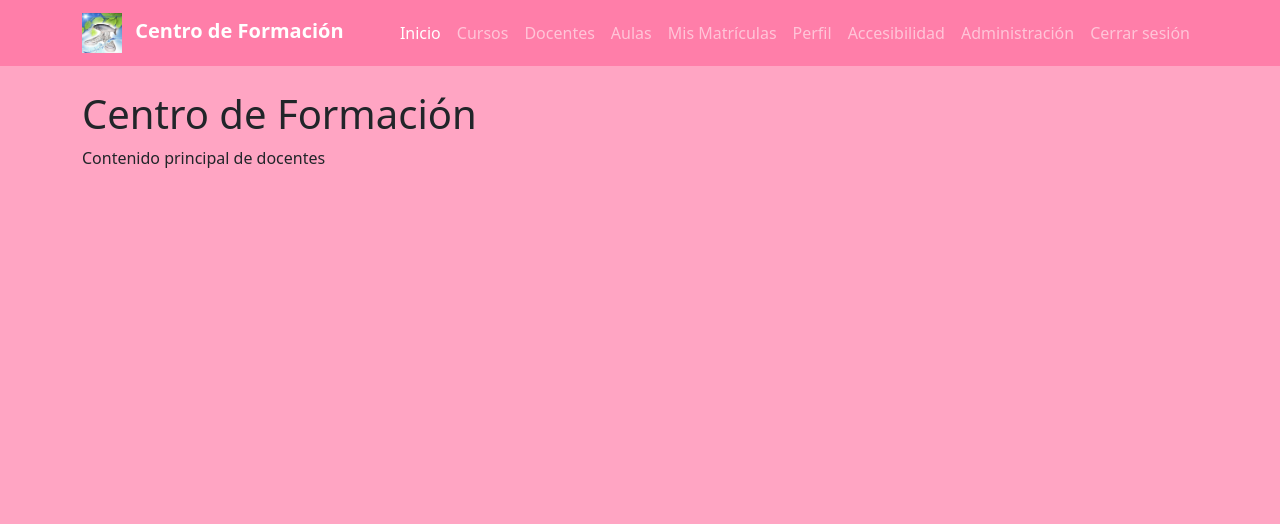
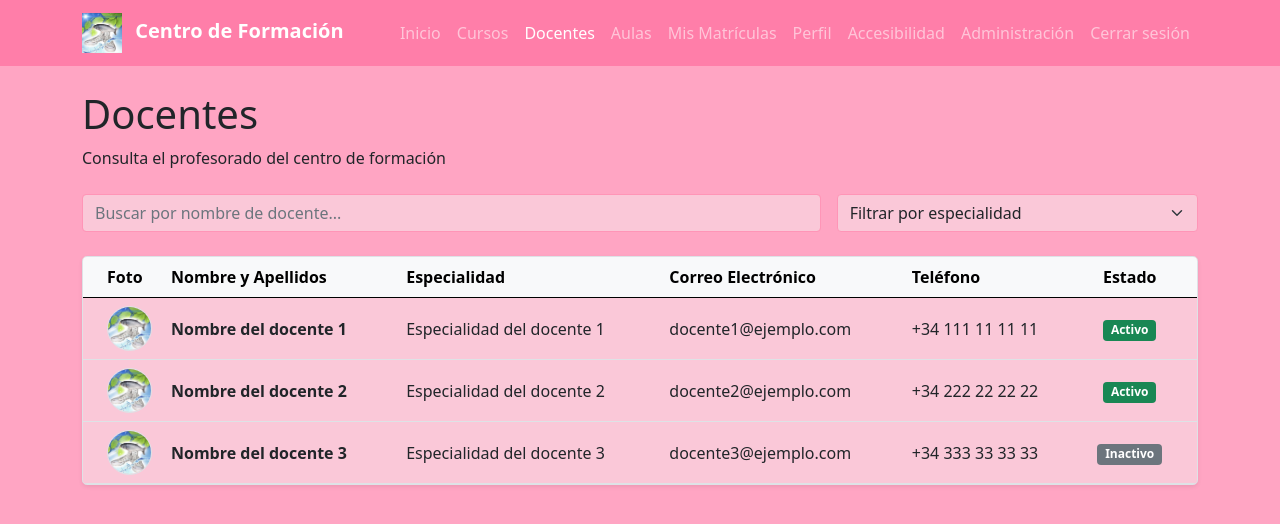
Before and after one commit to alonsodelo/AW26-27, a plain HTML site: page AW27/docentes.html in a window 1280 px wide. Drawn offline with Linux system fonts and the light colour scheme.

Commit message:
Actualizada vista docentes

```diff
--- a/AW27/css/estilos.css
+++ b/AW27/css/estilos.css
@@ -78,3 +78,30 @@ body {
     border-color: var(--color-hover);
     color: var(--color-blanco);
 }
+
+
+
+
+/*Tarjetas de docentes */
+
+.tarjeta-docente {
+    background-color: var(--color-principal);
+    border: 1px solid var(--color-borde);
+    border-radius: 10px;
+    overflow: hidden;
+    transition: transform 0.2s;
+}
+
+.tarjeta-docente:hover {
+    transform: translateY(-4px);
+}
+
+.imagen-docente {
+    height: 220px;
+    object-fit: cover;
+}
+
+.tarjeta-docente .card-footer {
+    border-top: 1px solid var(--color-borde);
+    padding: 12px;
+}
--- a/AW27/docentes.html
+++ b/AW27/docentes.html
@@ -25,9 +25,9 @@
 
                 <div class="collapse navbar-collapse" id="menuOpciones">
                     <ul class="navbar-nav ms-auto navbarPrincipal">
-                        <li class="nav-item"><a class="nav-link active" href="index.html">Inicio</a></li>
+                        <li class="nav-item"><a class="nav-link" href="index.html">Inicio</a></li>
                         <li class="nav-item"><a class="nav-link" href="cursos.html">Cursos</a></li>
-                        <li class="nav-item"><a class="nav-link" href="docentes.html">Docentes</a></li>
+                        <li class="nav-item"><a class="nav-link active" href="docentes.html">Docentes</a></li>
                         <li class="nav-item"><a class="nav-link" href="aulas.html">Aulas</a></li>
                         <li class="nav-item"><a class="nav-link" href="matriculas.html">Mis Matrículas</a></li>
                         <li class="nav-item"><a class="nav-link" href= "perfil.html">Perfil</a></li>
@@ -40,13 +40,85 @@
         </nav>
     </header>
 
-<main class="container my-4"><h1>Centro de Formación</h1>
-<p>Contenido principal de docentes</p>
-</main>
-<footer>
+<main class="container my-4">
+        <div class="mb-4">
+            <h1>Docentes</h1>
+            <p>Consulta el profesorado del centro de formación</p>
+        </div>
 
-</footer>
-<script src="js/bootstrap.bundle.min.js"></script>
+        <!-- Filtros y buscador superior -->
+        <div class="row g-3 mb-4">
+            <div class="col-md-8">
+                <input type="text" class="form-control formulario-fondo" placeholder="Buscar por nombre de docente...">
+            </div>
+            <div class="col-md-4">
+                <select class="form-select formulario-fondo">
+                    <option selected>Filtrar por especialidad</option>
+                    <option value="bd">Bases de Datos</option>
+                    <option value="web">Desarrollo Web</option>
+                </select>
+            </div>
+        </div>
+
+        <!-- Tabla -->
+        <div class="card shadow-sm border rounded-3 overflow-hidden formulario-fondo">
+            <div class="card-body p-0">
+                <div class="table-responsive">
+                    <table class="table table-hover align-middle mb-0">
+                        <thead class="table-light border-bottom">
+                            <tr>
+                                <th scope="col" class="ps-4" style="width: 80px;">Foto</th>
+                                <th scope="col">Nombre y Apellidos</th>
+                                <th scope="col">Especialidad</th>
+                                <th scope="col">Correo Electrónico</th>
+                                <th scope="col">Teléfono</th>
+                                <th scope="col" class="text-center pe-4">Estado</th>
+                            </tr>
+                        </thead>
+                        <tbody>
+                            <!-- Docente 1 -->
+                            <tr>
+                                <td class="ps-4">
+                                    <img src="img/fih.png" alt="Foto docente 1" class="rounded-circle border" width="45" height="45" style="object-fit: cover;">
+                                </td>
+                                <td class="fw-bold">Nombre del docente 1</td>
+                                <td>Especialidad del docente 1</td>
+                                <td>docente1@ejemplo.com</td>
+                                <td>+34 111 11 11 11</td>
+                                <td class="text-center pe-4"><span class="badge bg-success">Activo</span></td>
+                            </tr>
+                            <!-- Docente 2 -->
+                            <tr>
+                                <td class="ps-4">
+                                    <img src="img/fih.png" alt="Foto docente 2" class="rounded-circle border" width="45" height="45" style="object-fit: cover;">
+                                </td>
+                                <td class="fw-bold">Nombre del docente 2</td>
+                                <td>Especialidad del docente 2</td>
+                                <td>docente2@ejemplo.com</td>
+                                <td>+34 222 22 22 22</td>
+                                <td class="text-center pe-4"><span class="badge bg-success">Activo</span></td>
+                            </tr>
+                            <!-- Docente 3 -->
+                            <tr>
+                                <td class="ps-4">
+                                    <img src="img/fih.png" alt="Foto docente 3" class="rounded-circle border" width="45" height="45" style="object-fit: cover;">
+                                </td>
+                                <td class="fw-bold">Nombre del docente 3</td>
+                                <td>Especialidad del docente 3</td>
+                                <td>docente3@ejemplo.com</td>
+                                <td>+34 333 33 33 33</td>
+                                <td class="text-center pe-4"><span class="badge bg-secondary">Inactivo</span></td>
+                            </tr>
+                        </tbody>
+                    </table>
+                </div>
+            </div>
+        </div>
+    </main>
+
+    <footer>
+    </footer>
+
+    <script src="js/bootstrap.bundle.min.js" defer></script>
 </body>
-
 </html>
```
Also changed, not shown: AW27/accesibilidad.html (+2 -2 lines), AW27/administracion.html (+2 -2 lines), AW27/aulas.html (+3 -3 lines), AW27/cerrarSesion.html (+2 -2 lines), AW27/cursos.html (+2 -2 lines), AW27/matriculas.html (+2 -2 lines), AW27/perfil.html (+2 -2 lines).
